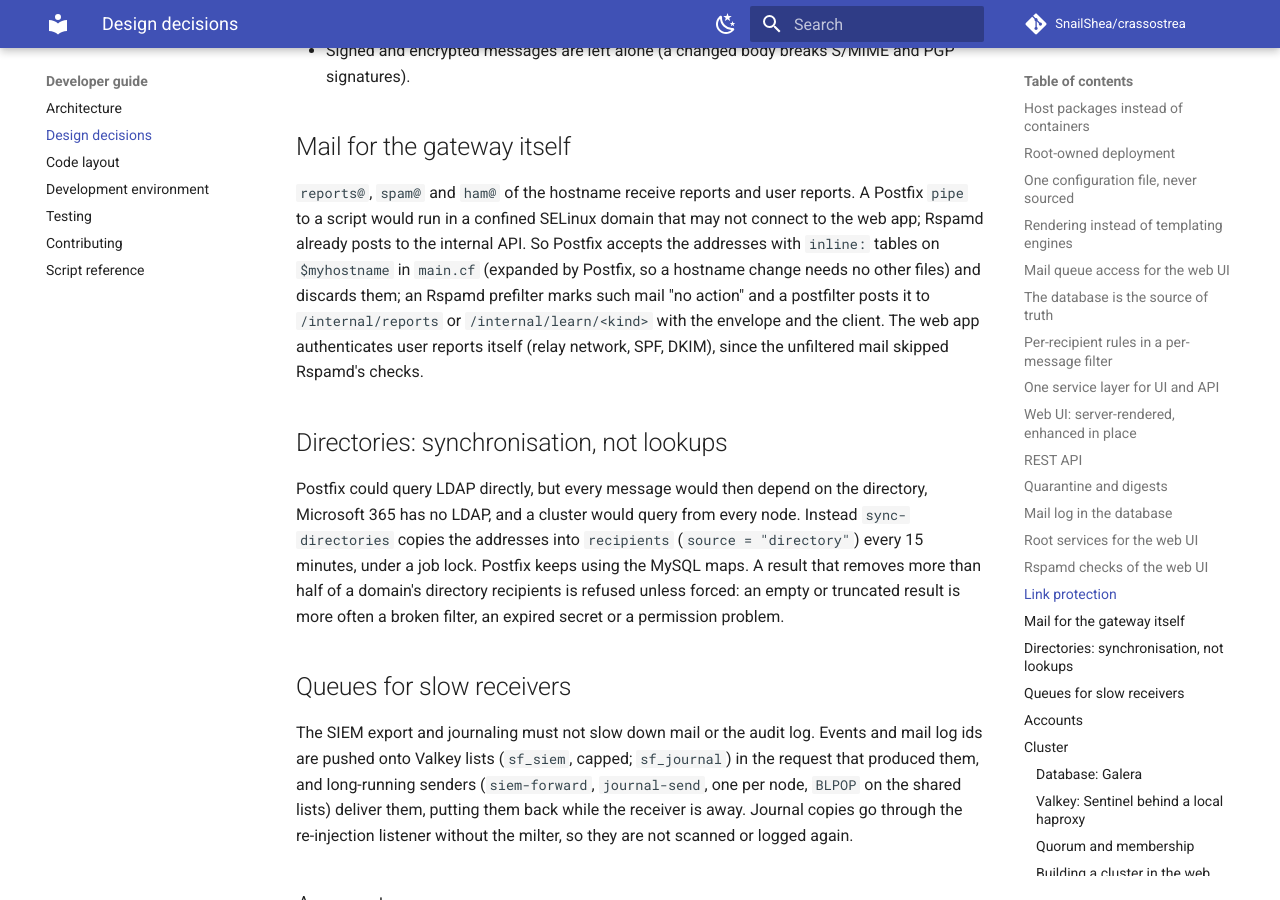
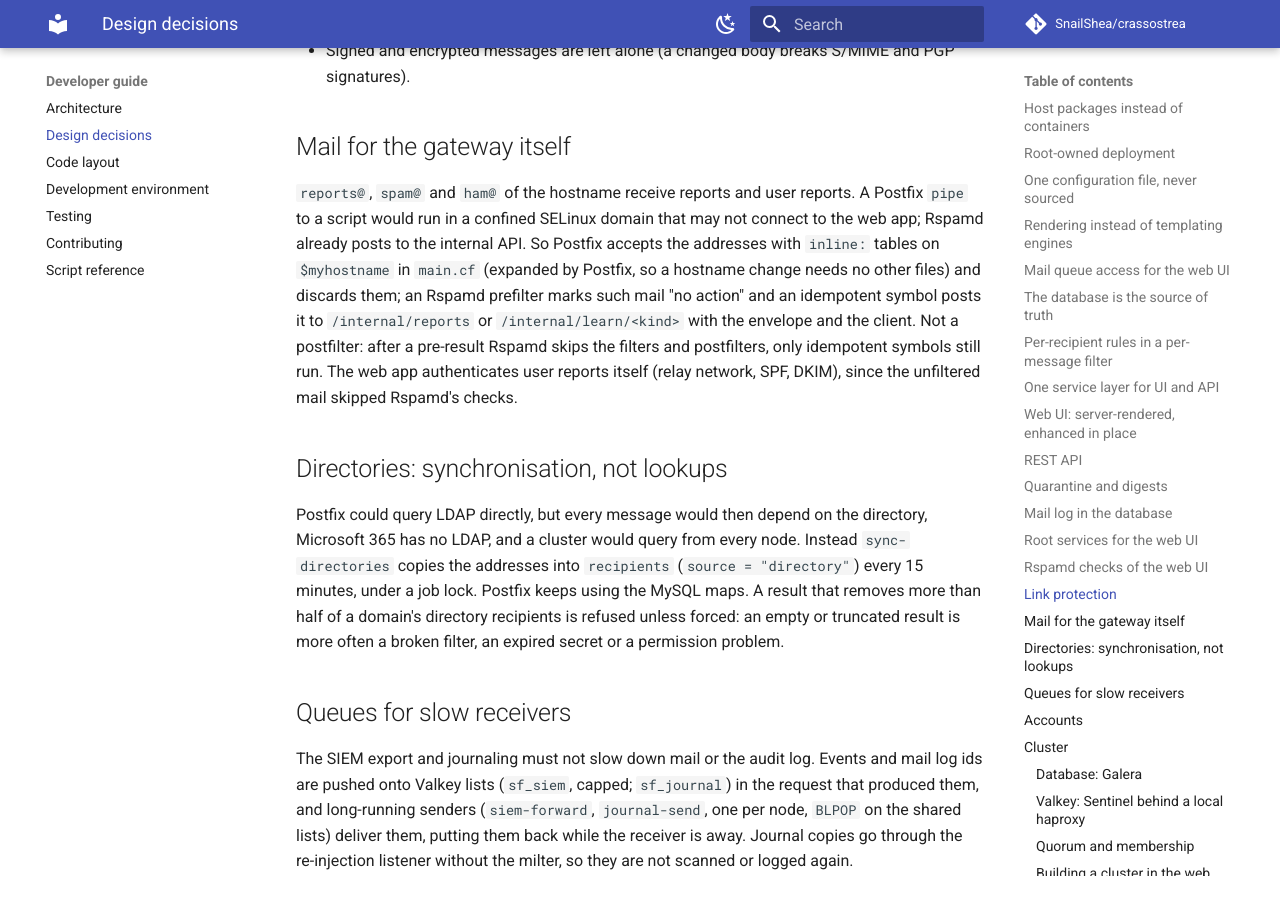
Before and after one commit to SnailShea/crassostrea-docs, an MkDocs documentation site: the page built from docs/developer/design.md, in a window 1280 px wide and 900 px high, scrolled down 7099 px. Built offline with MkDocs 1.6.1 and Material for MkDocs 9.7.7, drawn with Linux system fonts in a browser that asks for light colours; comment, search, counter and statistics services are not loaded.

Commit message:
Intake: an idempotent symbol hands report mail to the web UI
Co-Authored-By: Claude Opus 5.5 <noreply@anthropic.com>

```diff
--- a/docs/developer/design.md
+++ b/docs/developer/design.md
@@ -301,9 +301,10 @@ reports. A Postfix `pipe` to a script would run in a confined SELinux domain
 that may not connect to the web app; Rspamd already posts to the internal API.
 So Postfix accepts the addresses with `inline:` tables on `$myhostname` in
 `main.cf` (expanded by Postfix, so a hostname change needs no other files) and
-discards them; an Rspamd prefilter marks such mail "no action" and a
-postfilter posts it to `/internal/reports` or `/internal/learn/<kind>` with
-the envelope and the client. The web app authenticates user reports itself
+discards them; an Rspamd prefilter marks such mail "no action" and an
+idempotent symbol posts it to `/internal/reports` or `/internal/learn/<kind>`
+with the envelope and the client. Not a postfilter: after a pre-result Rspamd
+skips the filters and postfilters, only idempotent symbols still run. The web app authenticates user reports itself
 (relay network, SPF, DKIM), since the unfiltered mail skipped Rspamd's checks.
 
 ## Directories: synchronisation, not lookups
```
